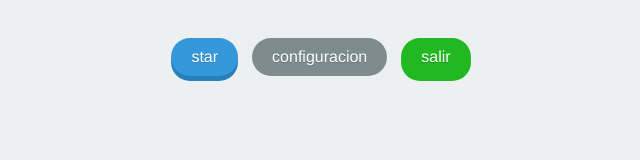
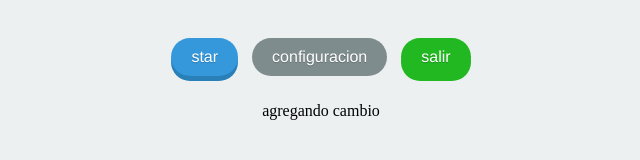
Before and after one commit to juandiegorivera/grupo-5to-3ra, a plain HTML site: page index.html in a window 1280 px wide. Shown: the whole page, without its empty margins (319-959 px from the left). Drawn offline with Linux system fonts and the light colour scheme.

Commit message:
agregando el primer cambio

```diff
--- a/index.html
+++ b/index.html
@@ -13,7 +13,7 @@
 <a href="configuracion.html" class="boton rojo">configuracion</a>
 <a href="salir.html" class="boton verde">salir</a>
 </div>
-
+<p>agregando cambio</p>
 </body>
 
 </html>
```
